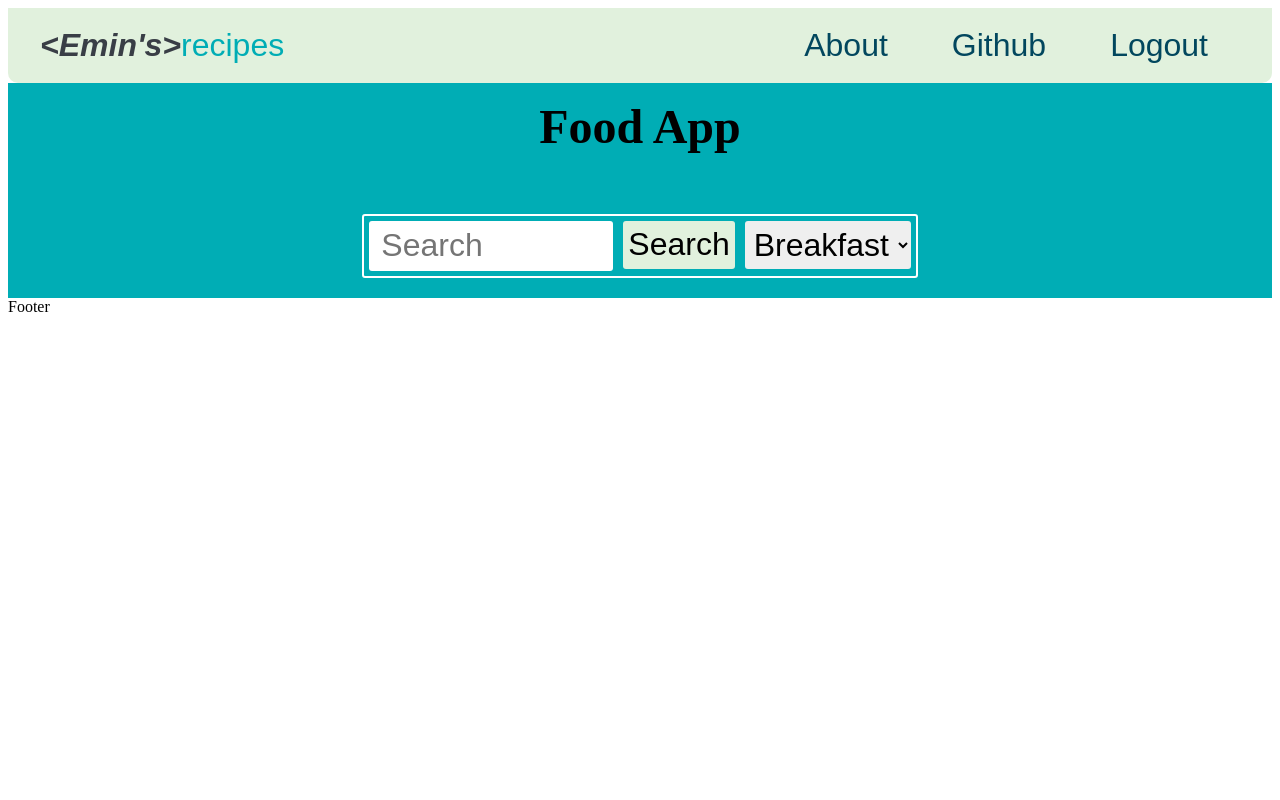
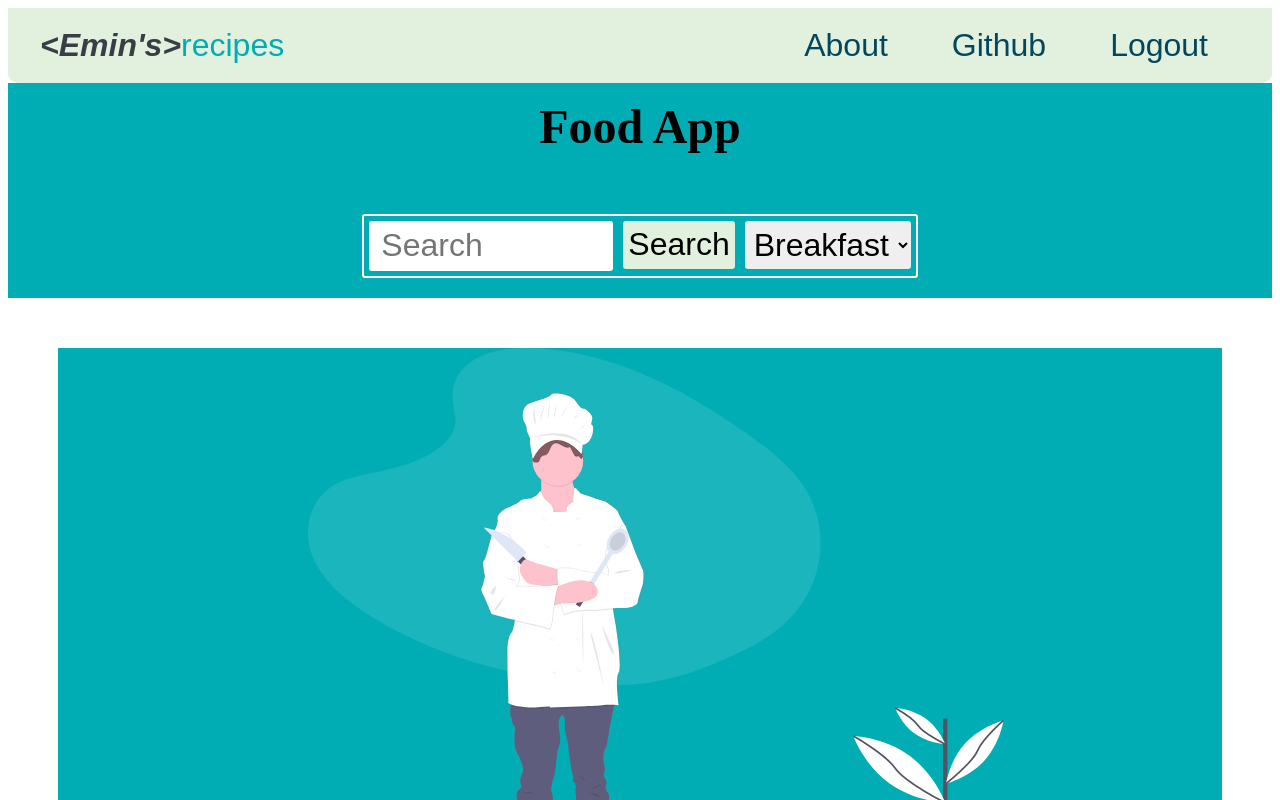
Before and after one commit to eminbulbul/recipe_app, a React (Create React App) app: page /home in a window 1280 px wide. Shown: the top 800 px of the page. Built offline with nearby package versions, Linux system fonts and the light colour scheme.

Commit message:
Recipe card comp added

```diff
--- a/src/pages/home/Home.jsx
+++ b/src/pages/home/Home.jsx
@@ -2,6 +2,9 @@ import axios from "axios";
 import React from "react";
 import { useState } from "react";
 import Header from "../../components/header/Header";
+import homeSvg from "../../assets/home.svg";
+import { HomeImg, ImgDiv, MainContainer } from "./HomeStyles";
+import RecipeCardComp from "./RecipeCardComp";
 
 const APP_ID = "be397a7a";
 const APP_KEY = "b7714734a6ac97a1ffa5b4b2df436119";
@@ -21,7 +24,6 @@ const Home = () => {
       setFood(result.data.hits);
     }
   };
-
   return (
     <div>
       <Header
@@ -30,8 +32,18 @@ const Home = () => {
         mealTypes={mealTypes}
         setMeal={setMeal}
       />
+      {food ? (
+        <MainContainer>
+          {food.map((liste, index) => (
+            <RecipeCardComp key={index} recipe1={liste.recipe} />
+          ))}
+        </MainContainer>
+      ) : (
+        <ImgDiv>
+          <HomeImg src={homeSvg} />
+        </ImgDiv>
+      )}
     </div>
   );
 };
-
 export default Home;
--- a/src/pages/home/RecipeCardComp.jsx
+++ b/src/pages/home/RecipeCardComp.jsx
@@ -0,0 +1,14 @@
+import React from "react";
+import { Button, RecipeCard, RecipeHeader, RecipeImage } from "./HomeStyles";
+
+const RecipeCardComp = ({ recipe1 }) => {
+  return (
+    <RecipeCard>
+      <RecipeHeader>{recipe1.label}</RecipeHeader>
+      <RecipeImage src={recipe1.image} />
+      <Button>View More</Button>
+    </RecipeCard>
+  );
+};
+
+export default RecipeCardComp;
```
